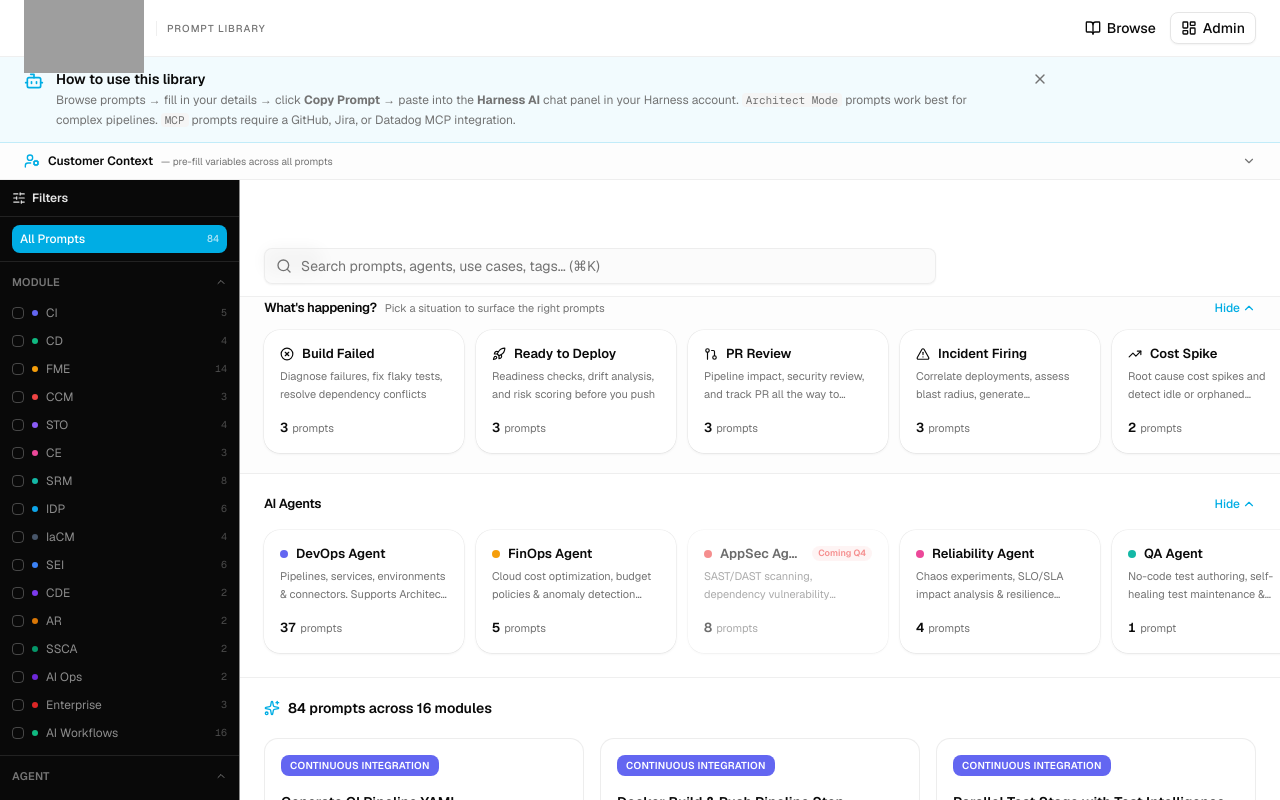
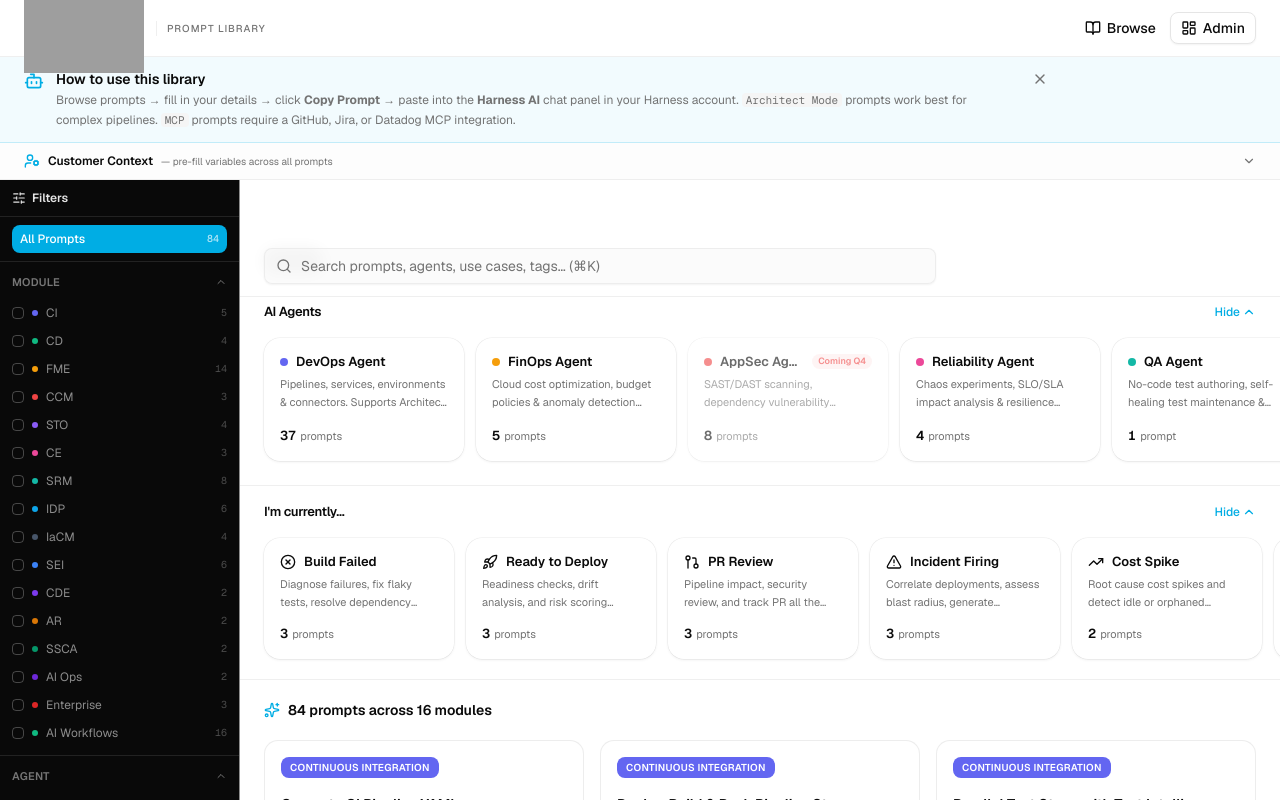
Before and after one commit to adeebvaliulla/harness-ai-prompt-library, a Next.js app: page / in a window 1280 px wide. Shown: the top 800 px of the page. Built offline with nearby package versions, Linux system fonts and the light colour scheme; grey boxes are pictures that could not be loaded.

Commit message:
description

```diff
--- a/app/page.tsx
+++ b/app/page.tsx
@@ -144,11 +144,11 @@
     situation: SituationType | null,
   ) {
     let result = prompts
-    if (situation) result = result.filter(p => p.situations?.includes(situation))
     if (mods.length > 0) result = result.filter(p => mods.includes(p.moduleId))
     if (agents.length > 0) result = result.filter(p => agents.includes(p.agentType))
     if (complexities.length > 0) result = result.filter(p => complexities.includes(p.complexity))
     if (stage) result = result.filter(p => p.sdlcStage === stage)
+    if (situation) result = result.filter(p => p.situations?.includes(situation))
     if (!q.trim()) return result
     const lower = q.toLowerCase()
     return result.filter(p =>
@@ -521,18 +521,18 @@
             </div>
           </div>
 
+          {/* Agent Showcase */}
+          <AgentShowcase
+            agentCounts={agentCounts}
+            selectedAgents={selectedAgents}
+            onToggle={toggleAgent}
+          />
+
           {/* Situation Selector */}
           <SituationSelector
             situationCounts={situationCounts}
             selectedSituation={selectedSituation}
             onSelect={setSelectedSituation}
-          />
-
-          {/* Agent Showcase */}
-          <AgentShowcase
-            agentCounts={agentCounts}
-            selectedAgents={selectedAgents}
-            onToggle={toggleAgent}
           />
 
           {/* Prompt grid */}
--- a/components/prompt-card.tsx
+++ b/components/prompt-card.tsx
@@ -158,7 +158,7 @@
       </h3>
 
       {/* Description */}
-      <p className="text-xs text-muted-foreground leading-relaxed line-clamp-2 flex-1">
+      <p className="text-xs text-muted-foreground leading-relaxed line-clamp-3 flex-1">
         {prompt.description}
       </p>
 
--- a/components/situation-selector.tsx
+++ b/components/situation-selector.tsx
@@ -3,26 +3,19 @@
 import { useState } from 'react'
 import { XCircle, Rocket, GitPullRequest, AlertTriangle, TrendingUp, Zap, ChevronUp, ChevronDown } from 'lucide-react'
 import {
-  SituationType, SITUATION_LABELS, SITUATION_COLORS, SITUATION_DESCRIPTIONS,
+  SituationType, SITUATION_LABELS, SITUATION_DESCRIPTIONS, SITUATION_COLORS,
 } from '@/lib/types'
 import { cn } from '@/lib/utils'
 
-const SITUATION_IDS: SituationType[] = [
-  'build-failed',
-  'ready-to-deploy',
-  'pr-review',
-  'incident-firing',
-  'cost-spike',
-  'optimize',
-]
+const SITUATION_IDS: SituationType[] = ['build-failed', 'ready-to-deploy', 'pr-review', 'incident-firing', 'cost-spike', 'optimize']
 
-const SITUATION_ICONS: Record<SituationType, React.ElementType> = {
-  'build-failed': XCircle,
-  'ready-to-deploy': Rocket,
-  'pr-review': GitPullRequest,
-  'incident-firing': AlertTriangle,
-  'cost-spike': TrendingUp,
-  'optimize': Zap,
+const SITUATION_ICONS: Record<SituationType, React.ReactNode> = {
+  'build-failed': <XCircle className="h-4 w-4" />,
+  'ready-to-deploy': <Rocket className="h-4 w-4" />,
+  'pr-review': <GitPullRequest className="h-4 w-4" />,
+  'incident-firing': <AlertTriangle className="h-4 w-4" />,
+  'cost-spike': <TrendingUp className="h-4 w-4" />,
+  'optimize': <Zap className="h-4 w-4" />,
 }
 
 interface SituationSelectorProps {
@@ -35,27 +28,13 @@
   const [collapsed, setCollapsed] = useState(false)
 
   return (
-    <div className="border-b border-border/60 bg-muted/20">
+    <div className="border-b border-border/60 bg-background">
 
-      {/* ── Section header ───────────────────────────────────────────── */}
+      {/* ── Section header ─────────────────────────────────────────────── */}
       <div className="flex items-center justify-between px-4 md:px-6 pt-4 pb-2">
-        <div className="flex items-baseline gap-2">
         <h2 className="text-[13px] font-semibold tracking-tight text-foreground">
-            What&apos;s happening?
+          I&apos;m currently…
         </h2>
-          <span className="text-[11px] text-muted-foreground">
-            Pick a situation to surface the right prompts
-          </span>
-        </div>
-        <div className="flex items-center gap-3">
-          {selectedSituation && (
-            <button
-              onClick={() => onSelect(null)}
-              className="text-[11px] text-muted-foreground hover:text-foreground transition-colors underline underline-offset-2"
-            >
-              Clear
-            </button>
-          )}
         <button
           onClick={() => setCollapsed(c => !c)}
           className="flex items-center gap-0.5 text-[12px] font-medium text-[var(--harness-blue)] hover:opacity-70 transition-opacity"
@@ -67,23 +46,21 @@
           }
         </button>
       </div>
-      </div>
 
-      {/* ── Situation cards ──────────────────────────────────────────── */}
+      {/* ── Situation cards ─────────────────────────────────────────────── */}
       {!collapsed && (
-        <div className="flex gap-3 overflow-x-auto px-4 md:px-6 pt-1 pb-5 [&::-webkit-scrollbar]:hidden [-ms-overflow-style:none] [scrollbar-width:none]">
+        <div className="flex gap-3 overflow-x-auto px-4 md:px-6 pt-2 pb-5 [&::-webkit-scrollbar]:hidden [-ms-overflow-style:none] [scrollbar-width:none]">
           {SITUATION_IDS.map(situationId => {
             const color = SITUATION_COLORS[situationId]
             const isSelected = selectedSituation === situationId
             const count = situationCounts[situationId] ?? 0
-            const Icon = SITUATION_ICONS[situationId]
 
             return (
               <button
                 key={situationId}
                 onClick={() => onSelect(isSelected ? null : situationId)}
                 className={cn(
-                  'group shrink-0 w-[200px] text-left rounded-2xl transition-all duration-200 focus-visible:outline-none focus-visible:ring-2 focus-visible:ring-ring',
+                  'group shrink-0 w-[190px] text-left rounded-2xl transition-all duration-200 focus-visible:outline-none focus-visible:ring-2 focus-visible:ring-ring',
                   !isSelected && [
                     'bg-card',
                     'shadow-[0_1px_3px_rgba(0,0,0,0.07),0_0_0_0.5px_rgba(0,0,0,0.08)]',
@@ -100,12 +77,14 @@
 
                   {/* Icon + label */}
                   <div className="flex items-center gap-2 mb-1.5">
-                    <Icon
-                      className="h-3.5 w-3.5 shrink-0 transition-transform duration-200 group-hover:scale-110"
+                    <span
+                      className="shrink-0 transition-transform duration-200 group-hover:scale-110"
                       style={{ color: isSelected ? color : 'hsl(var(--muted-foreground))' }}
-                    />
+                    >
+                      {SITUATION_ICONS[situationId]}
+                    </span>
                     <span
-                      className="text-[13px] font-semibold leading-tight truncate"
+                      className="text-[13px] font-semibold leading-tight flex-1 min-w-0 truncate"
                       style={{ color: isSelected ? color : 'hsl(var(--foreground))' }}
                     >
                       {SITUATION_LABELS[situationId]}
@@ -113,7 +92,7 @@
                   </div>
 
                   {/* Description */}
-                  <p className="text-[11px] leading-relaxed text-muted-foreground line-clamp-2 mb-3.5">
+                  <p className="text-[11px] leading-relaxed text-muted-foreground line-clamp-2 mb-3">
                     {SITUATION_DESCRIPTIONS[situationId]}
                   </p>
 
```
Lines whose indentation alone changed are shown as unchanged.
